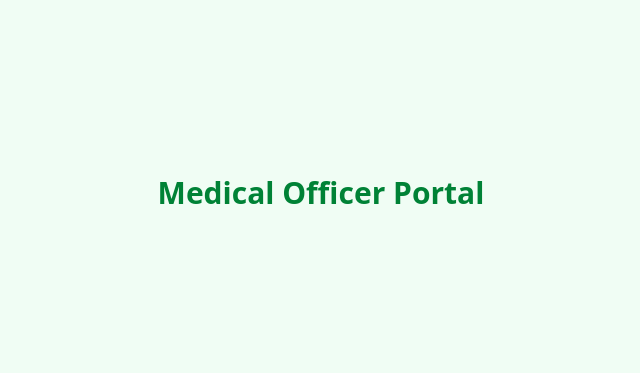
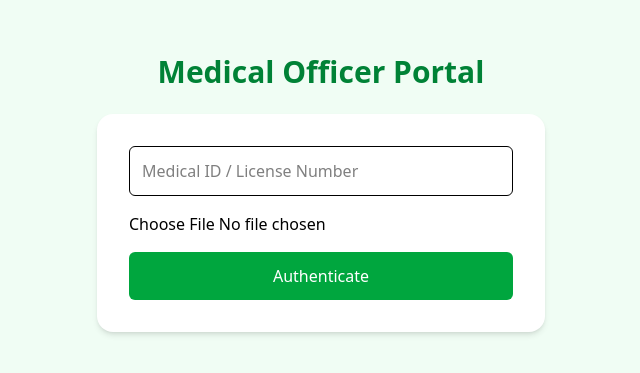
Before and after one commit to BrilliantKimari/Medi_chain-Frontend, a React (Vite) app in the folder medichain-frontend/: page /officer in a window 1280 px wide. Shown: the part 207-580 px from the top of the page, without its empty margins (319-959 px from the left). Built offline with nearby package versions, Linux system fonts and the light colour scheme.

Commit message:
Add Medic Authentication and Registration

```diff
--- a/medichain-frontend/src/App.jsx
+++ b/medichain-frontend/src/App.jsx
@@ -4,6 +4,8 @@ import MedicLandingPage from "./pages/MedicLandingPage";
 import PatientPage from "./pages/PatientPage";
 import OfficerPage from "./pages/OfficerPage";
 import CaregiverPage from "./pages/CaregiverPage";
+import MedicRegisterPage from "./pages/MedicRegisterPage";
+import MedicDashboardPage from "./pages/MedicDashboardPage";
 
 export default function App() {
   return (
@@ -14,6 +16,8 @@ export default function App() {
         <Route path="/patient" element={<PatientPage />} />
         <Route path="/officer" element={<OfficerPage />} />
         <Route path="/caregiver" element={<CaregiverPage />} />
+        <Route path="/medic-register" element={<MedicRegisterPage />} />
+        <Route path="medic-dashboard" element={<MedicDashboardPage />} />
       </Routes>
     </Router>
   );
--- /dev/null
+++ b/medichain-frontend/src/pages/MedicDashboardPage.jsx
@@ -0,0 +1,10 @@
+export default function MedicDashboardPage() {
+  return (
+    <div className="min-h-screen flex items-center justify-center bg-blue-50">
+      <h1 className="text-3xl font-bold text-blue-700">
+        Welcome to your Dashboard!
+      </h1>
+      <p className="mt-4 text-gray-600"></p>
+    </div>
+  );
+}
--- /dev/null
+++ b/medichain-frontend/src/pages/MedicRegisterPage.jsx
@@ -0,0 +1,102 @@
+import { useState, useEffect } from "react";
+import { useNavigate } from "react-router-dom";
+
+export default function MedicRegisterPage() {
+  const [fullName, setFullName] = useState("");
+  const [email, setEmail] = useState("");
+  const [specialization, setSpecialization] = useState("");
+  const [medicalId, setMedicalId] = useState("");
+  const [certificate, setCertificate] = useState("");
+
+  const navigate = useNavigate();
+
+  useEffect(() => {
+    // Load verified medic info from localStorage
+    const medic = JSON.parse(localStorage.getItem("verifiedMedic"));
+    if (medic?.verified) {
+      setMedicalId(medic.medical_id);
+      setCertificate(medic.certificate);
+    } else {
+      // If not authenticated, redirect back to OfficerPage
+      navigate("/officer");
+    }
+  }, [navigate]);
+
+  const handleRegister = (e) => {
+    e.preventDefault();
+
+    // Save registration info temporarily (optional)
+    localStorage.setItem(
+      "registeredMedic",
+      JSON.stringify({
+        fullName,
+        email,
+        specialization,
+        medicalId,
+        certificate,
+      })
+    );
+
+    alert("Registration complete! Please log in.");
+    localStorage.removeItem("verifiedMedic"); // clear temp verification
+    navigate("/officer"); // redirect to login/authentication
+  };
+
+  return (
+    <div className="min-h-screen flex flex-col items-center justify-center bg-blue-50 px-6 py-12">
+      <h1 className="text-3xl font-bold text-blue-700 mb-6">Medic Registration</h1>
+
+      <form
+        onSubmit={handleRegister}
+        className="bg-white p-8 rounded-2xl shadow-md w-full max-w-md space-y-4"
+      >
+        <input
+          type="text"
+          placeholder="Full Name"
+          value={fullName}
+          onChange={(e) => setFullName(e.target.value)}
+          className="w-full border p-3 rounded-md"
+          required
+        />
+
+        <input
+          type="email"
+          placeholder="Email"
+          value={email}
+          onChange={(e) => setEmail(e.target.value)}
+          className="w-full border p-3 rounded-md"
+          required
+        />
+
+        <input
+          type="text"
+          placeholder="Specialization"
+          value={specialization}
+          onChange={(e) => setSpecialization(e.target.value)}
+          className="w-full border p-3 rounded-md"
+        />
+
+        <input
+          type="text"
+          value={medicalId}
+          disabled
+          className="w-full border p-3 rounded-md bg-gray-100"
+        />
+
+        <p className="text-gray-600">
+          Certificate uploaded:{" "}
+          <a href={certificate} target="_blank" className="text-blue-600 underline">
+            View
+          </a>
+        </p>
+
+        <button
+          type="submit"
+          className="bg-blue-600 text-white w-full p-3 rounded-md hover:bg-blue-700 transition"
+        >
+          Complete Registration
+        </button>
+      </form>
+    </div>
+  );
+}
--- a/medichain-frontend/src/pages/OfficerPage.jsx
+++ b/medichain-frontend/src/pages/OfficerPage.jsx
@@ -1,7 +1,92 @@
+import { useState } from "react";
+import { useNavigate } from "react-router-dom";
+
 export default function OfficerPage() {
+  const [medicalId, setMedicalId] = useState("");
+  const [file, setFile] = useState(null);
+  const [uploading, setUploading] = useState(false);
+
+  const navigate = useNavigate();
+
+  const handleFileChange = (e) => setFile(e.target.files[0]);
+
+  const handleAuth = async (e) => {
+    e.preventDefault();
+    if (!medicalId || !file) {
+      alert("Please provide your Medical ID and upload a certificate.");
+      return;
+    }
+
+    setUploading(true);
+
+    try {
+      const data = new FormData();
+      data.append("file", file);
+      data.append("upload_preset", "MediChain_Uploads");
+
+      const res = await fetch(
+        "https://api.cloudinary.com/v1_1/df6nluss6/image/upload",
+        { method: "POST", body: data }
+      );
+
+      const result = await res.json();
+
+      // Immediately proceed if we get a URL
+      if (result.secure_url) {
+        localStorage.setItem(
+          "verifiedMedic",
+          JSON.stringify({
+            medical_id: medicalId,
+            certificate: result.secure_url,
+            verified: true,
+          })
+        );
+
+        navigate("/medic-register");
+      } else {
+        alert("Authentication failed. Try again.");
+      }
+    } catch (err) {
+      console.error(err);
+      alert("Upload failed. Check your connection or try a smaller file.");
+    } finally {
+      setUploading(false);
+    }
+  };
+
   return (
-    <div className="min-h-screen flex items-center justify-center bg-green-50">
-      <h1 className="text-3xl font-bold text-green-700">Medical Officer Portal</h1>
+    <div className="min-h-screen flex flex-col items-center justify-center bg-green-50 px-6 py-12">
+      <h1 className="text-3xl font-bold text-green-700 mb-6">Medical Officer Portal</h1>
+
+      <form
+        onSubmit={handleAuth}
+        className="bg-white p-8 rounded-2xl shadow-md w-full max-w-md space-y-4"
+      >
+        <input
+          type="text"
+          placeholder="Medical ID / License Number"
+          value={medicalId}
+          onChange={(e) => setMedicalId(e.target.value)}
+          className="w-full border p-3 rounded-md"
+          required
+        />
+
+        <input
+          type="file"
+          accept=".pdf,.jpg,.jpeg,.png"
+          onChange={handleFileChange}
+          className="w-full"
+          required
+        />
+
+        <button
+          type="submit"
+          disabled={uploading}
+          className="bg-green-600 text-white w-full p-3 rounded-md hover:bg-green-700 transition"
+        >
+          {uploading ? "Authenticating..." : "Authenticate"}
+        </button>
+      </form>
     </div>
   );
 }
```
